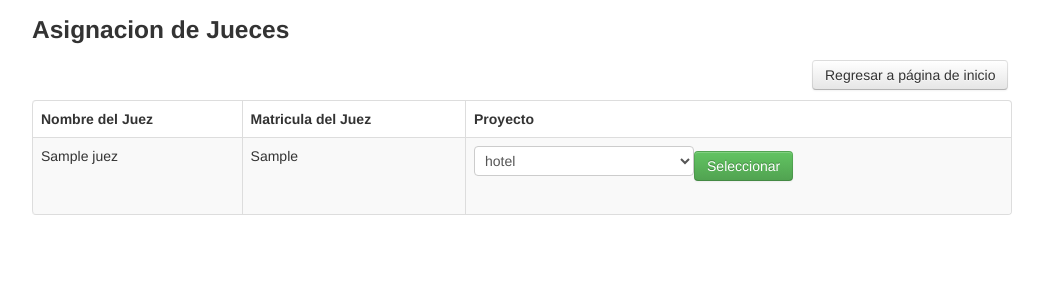
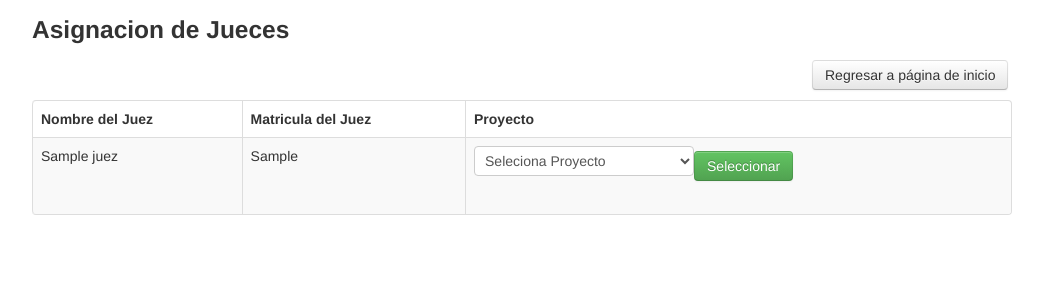
Before and after one commit to juanpemedina/Expo-ing, a PHP site: page /jueces_de_proyectos.php in a window 1280 px wide. Shown: the top 300 px of the page, without its empty margins (98-1141 px from the left). Run offline with PHP 8.4, Linux system fonts and the light colour scheme; data comes from the database, SQL or seed files in the repository; tables that the repository leaves empty hold one stand-in row (values such as "Sample post"); some libraries are stand-ins or nearby versions.

Commit message:
Update jueces_de_proyectos.php

```diff
--- a/jueces_de_proyectos.php
+++ b/jueces_de_proyectos.php
@@ -61,6 +61,7 @@
                         echo '<form method="POST">';
                         echo '<input type="hidden" name="judge_id" value="'.$row_juez['Matricula'].'">';
                         echo '<select name="project_id">';
+                        echo '<option value="">Seleciona Proyecto</option>';
                         // Query to get the projects
                         $sql_proyectos = 'SELECT * FROM R_Proyecto';
                         foreach ($pdo->query($sql_proyectos) as $row_proyecto) {
```
